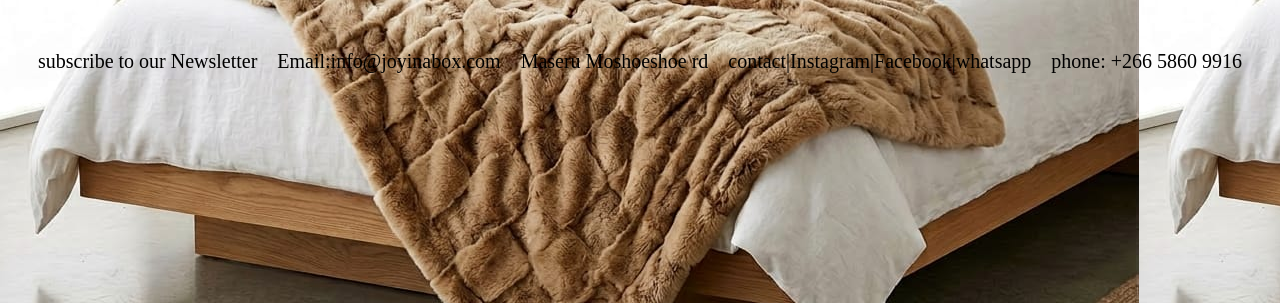
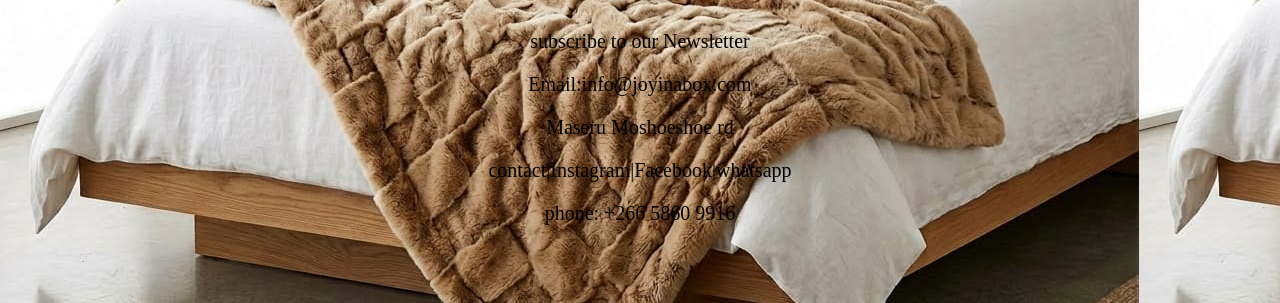
Before and after one commit to Mamello150/thandeka-joy-in-a-box, a plain HTML site: page index.html in a window 1280 px wide. Shown: the part 497-800 px from the top of the page. Drawn offline with Linux system fonts and the light colour scheme.

Commit message:
Update mohlolo.css

```diff
--- a/mohlolo.css
+++ b/mohlolo.css
@@ -33,4 +33,3 @@
     color:black;
     font-family: bold;
     text-align: left;}
-    footer{display:flex;text-align:center;justify-content:space-around;padding:20px;backgound:grey;color:white;padding:20px
```
